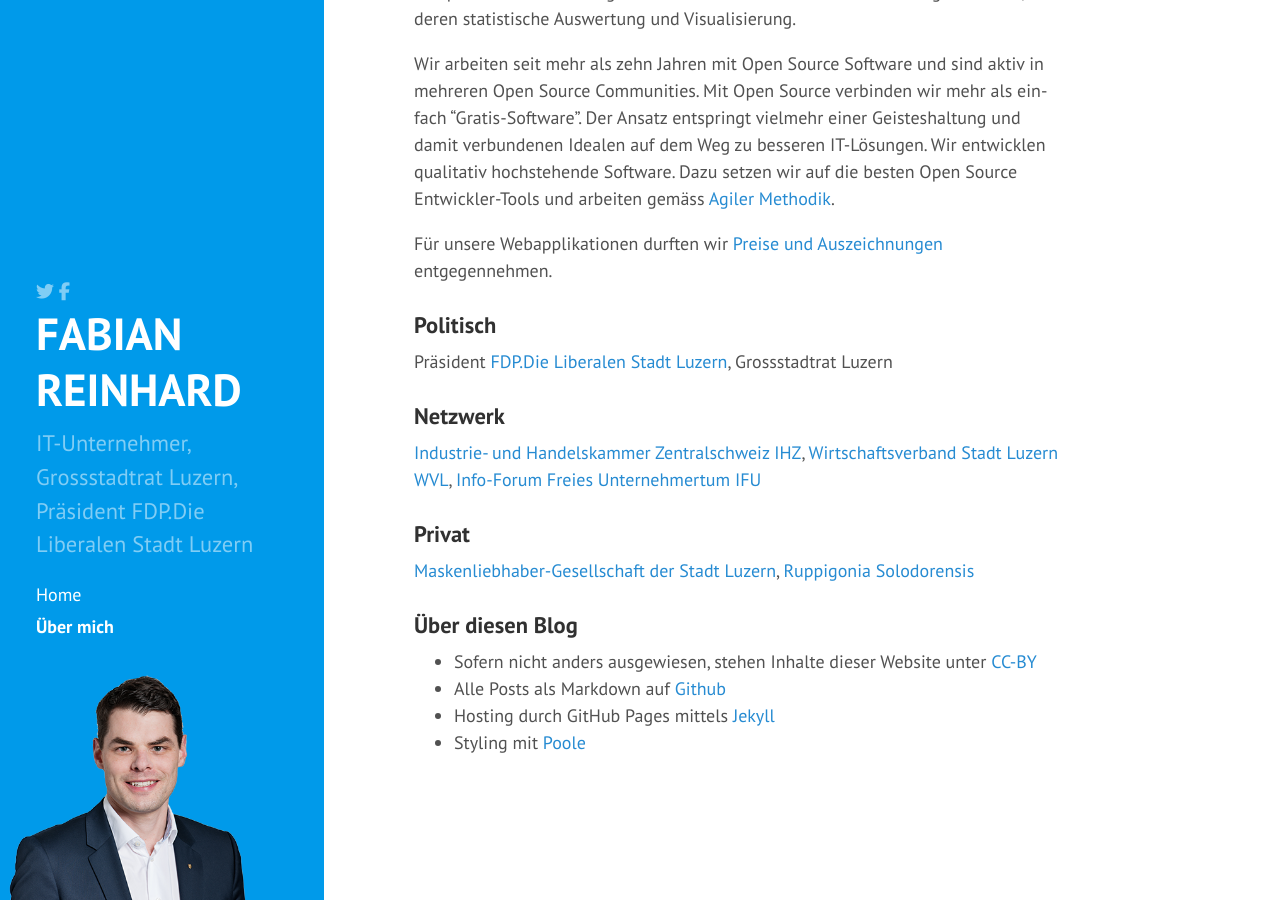
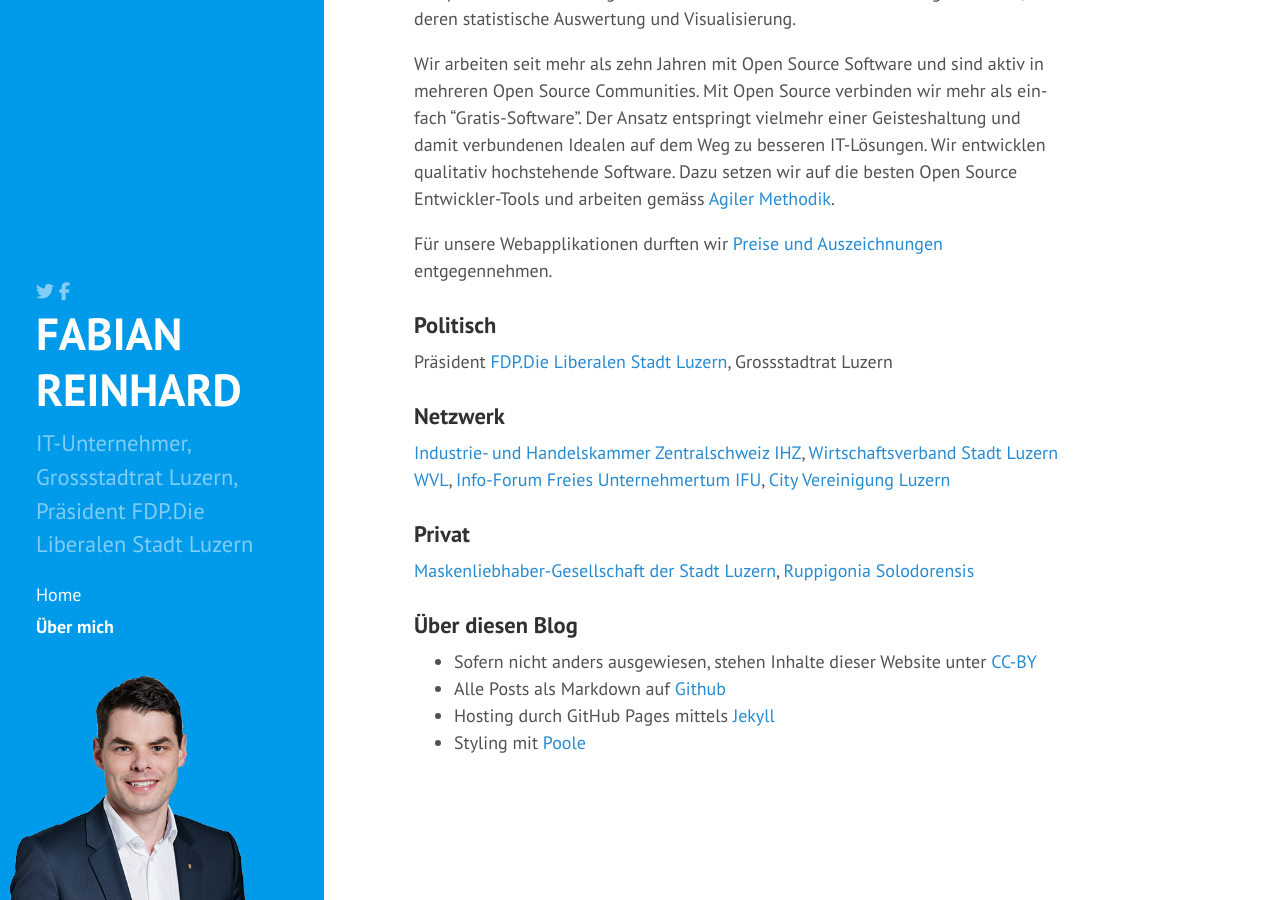
Before and after one commit to freinhard/freinhard.github.io, a Jekyll site: the page built from about.md, in a window 1280 px wide and 900 px high, scrolled down 1176 px. Built offline with Jekyll 4.4.1, drawn with Linux system fonts in a browser that asks for light colours; nearby versions of some CDN libraries; comment, search, counter and statistics services are not loaded.

Commit message:
City Vereinigung

```diff
--- a/about.md
+++ b/about.md
@@ -30,7 +30,7 @@
 Präsident [FDP.Die Liberalen Stadt Luzern](http://www.fdp-stadtluzern.ch), Grossstadtrat Luzern
 
 ### Netzwerk
-[Industrie- und Handelskammer Zentralschweiz IHZ](http://www.ihz.ch/home.html), [Wirtschaftsverband Stadt Luzern WVL](http://www.wvl.ch), [Info-Forum Freies Unternehmertum IFU](http://www.ifu.ch)
+[Industrie- und Handelskammer Zentralschweiz IHZ](http://www.ihz.ch/home.html), [Wirtschaftsverband Stadt Luzern WVL](http://www.wvl.ch), [Info-Forum Freies Unternehmertum IFU](http://www.ifu.ch), [City Vereinigung Luzern](https://www.city-luzern.ch)
 
 ### Privat
 [Maskenliebhaber-Gesellschaft der Stadt Luzern](http://www.mlg.ch), [Ruppigonia Solodorensis](http://ruppigonia.ch)
```
